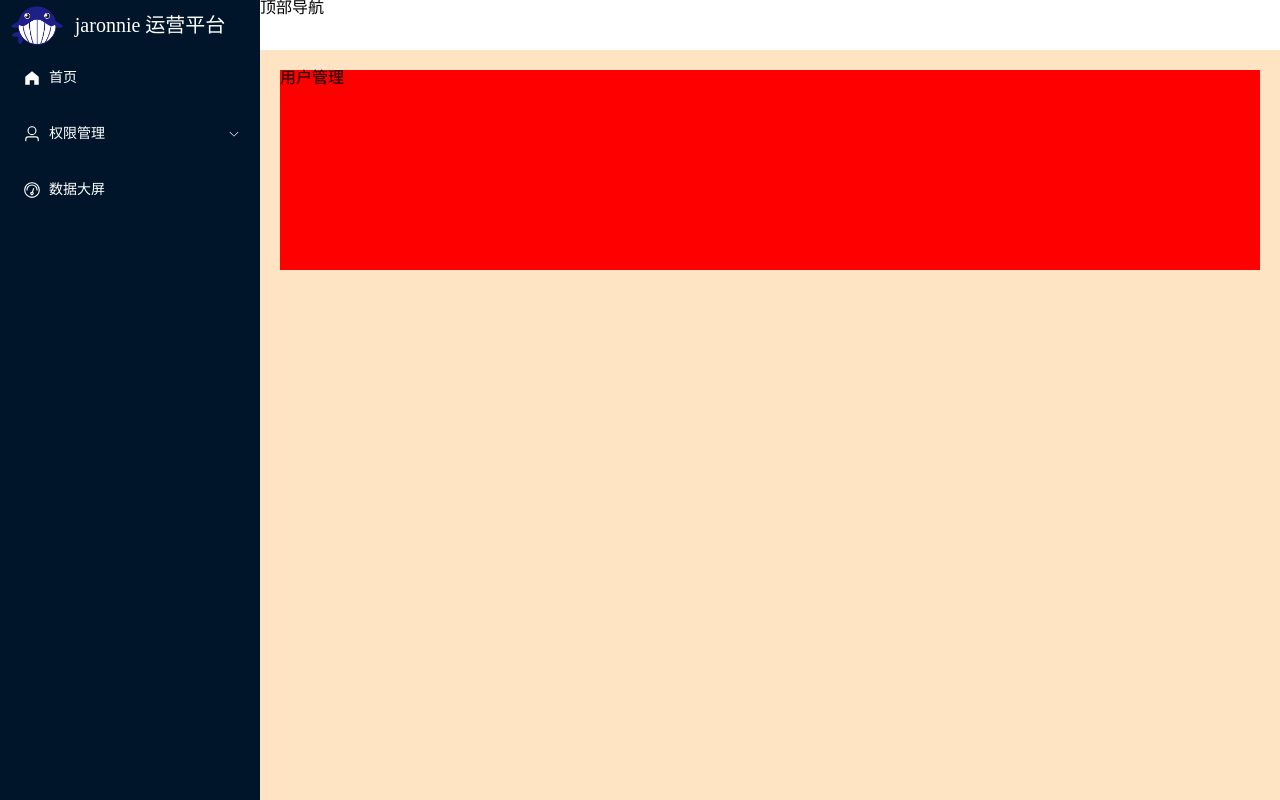
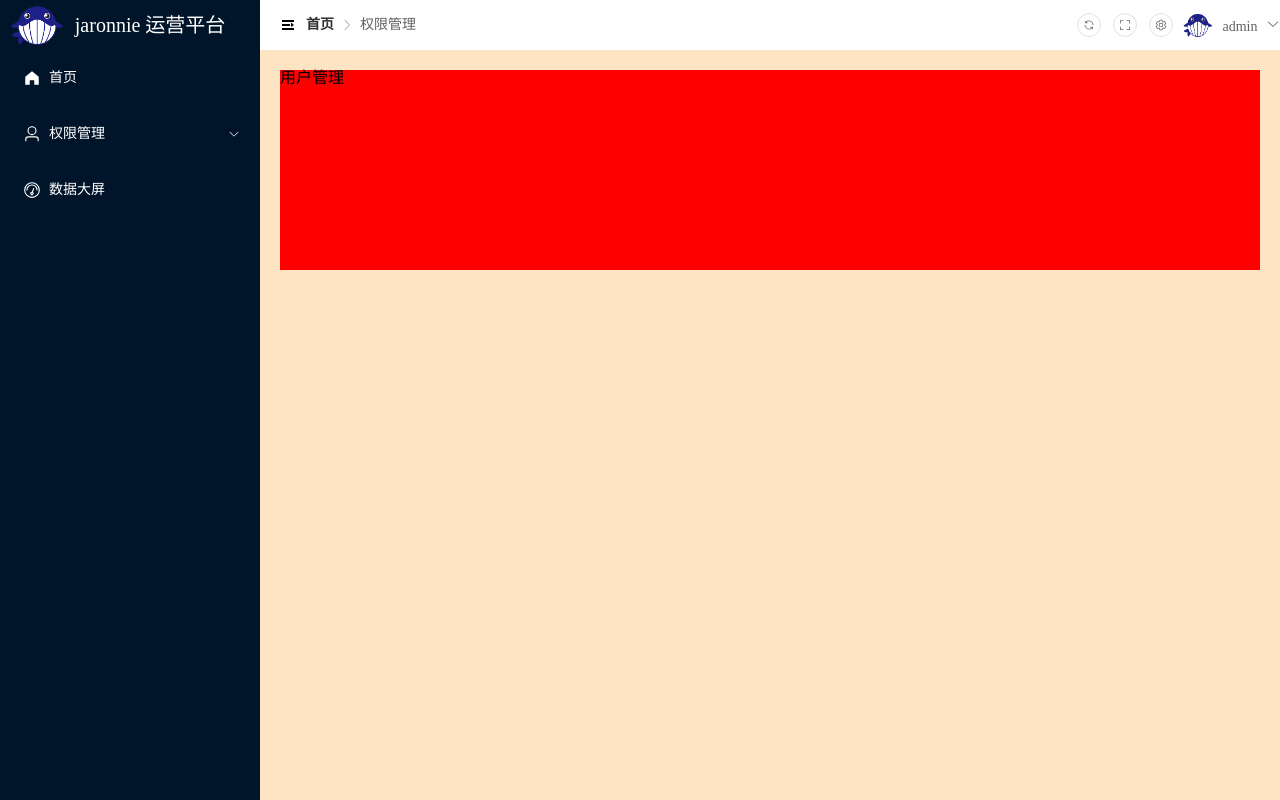
Before and after one commit to jaronnie/ragingcd, a Vue app in the folder fronted/: page /acl/user in a window 1280 px wide. Built offline with nearby package versions, Linux system fonts and the light colour scheme.

Commit message:
feat(fronted): 顶部导航栏静态搭建

```diff
--- a/fronted/src/layout/index.vue
+++ b/fronted/src/layout/index.vue
@@ -14,7 +14,9 @@
       </el-scrollbar>
     </div>
     <!-- 顶部导航 -->
-    <div class="layout_tabbar">顶部导航</div>
+    <div class="layout_tabbar">
+      <Tabbar></Tabbar>
+    </div>
     <!-- 内容展示 -->
     <div class="layout_main">
       <Main></Main>
@@ -26,6 +28,7 @@
 import Logo from "./logo/index.vue";
 import Menu from "./menu/index.vue";
 import Main from "./main/index.vue";
+import Tabbar from "./tabbar/index.vue";
 import useUserStore from "@/store/modules/user";
 
 const userStore = useUserStore();
--- /dev/null
+++ b/fronted/src/layout/tabbar/index.vue
@@ -0,0 +1,33 @@
+<template>
+  <div class="tabbar_container">
+    <div class="tabbar_left"><Left></Left></div>
+    <div class="tabbar_right"><Right></Right></div>
+  </div>
+</template>
+
+<script setup lang="ts">
+import Left from "./left/index.vue";
+import Right from "./right/index.vue";
+</script>
+
+<style scoped lang="scss">
+.tabbar_container {
+  width: 100%;
+  height: 100%;
+  display: flex;
+  // 一左一右
+  justify-content: space-between;
+
+  .tabbar_left {
+    // 上下居中
+    align-items: center;
+    margin-left: 20px;
+    display: flex;
+  }
+  .tabbar_right {
+    // 上下居中
+    align-items: center;
+    display: flex;
+  }
+}
+</style>
--- /dev/null
+++ b/fronted/src/layout/tabbar/left/index.vue
@@ -0,0 +1,13 @@
+<template>
+  <el-icon style="margin-right: 10px">
+    <Expand />
+  </el-icon>
+  <el-breadcrumb separator-icon="ArrowRight">
+    <el-breadcrumb-item :to="{ path: '/' }">首页</el-breadcrumb-item>
+    <el-breadcrumb-item>权限管理</el-breadcrumb-item>
+  </el-breadcrumb>
+</template>
+
+<script setup lang="ts"></script>
+
+<style scoped lang="scss"></style>
--- /dev/null
+++ b/fronted/src/layout/tabbar/right/index.vue
@@ -0,0 +1,32 @@
+<template>
+  <el-button size="small" icon="Refresh" circle></el-button>
+  <el-button size="small" icon="FullScreen" circle></el-button>
+  <el-button size="small" icon="Setting" circle></el-button>
+  <img
+    src="/logo.png"
+    style="height: 30px; width: 30px; margin-left: 10px; margin-right: 10px"
+  />
+  <el-dropdown>
+    <span class="el-dropdown-link">
+      admin
+      <el-icon class="el-icon--right">
+        <arrow-down />
+      </el-icon>
+    </span>
+    <template #dropdown>
+      <el-dropdown-menu>
+        <el-dropdown-item>退出登录</el-dropdown-item>
+      </el-dropdown-menu>
+    </template>
+  </el-dropdown>
+</template>
+
+<script setup lang="ts"></script>
+
+<style scoped lang="scss">
+.tabbar_right {
+  // 上下居中
+  align-items: center;
+  display: flex;
+}
+</style>
```
